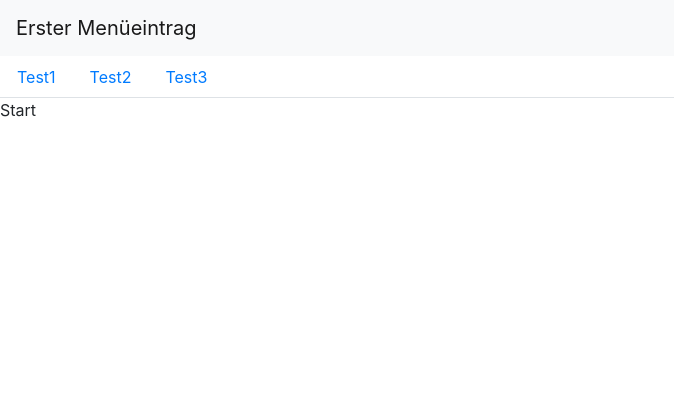
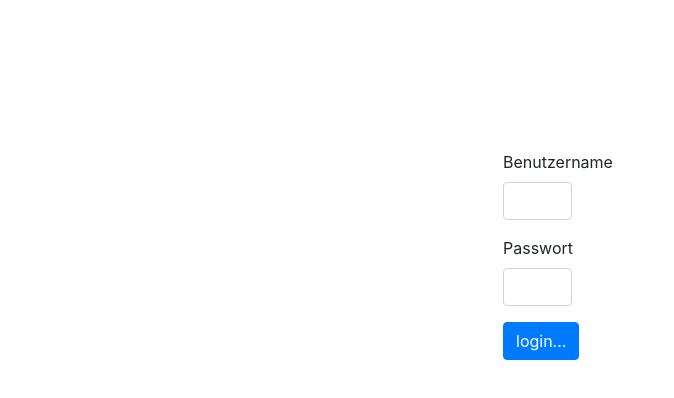
Before and after one commit to krasowskir/documents-frontend, a React (Create React App) app: page / in a window 1280 px wide. Shown: the top 398 px of the page, without its empty margins (0-674 px from the left). Built offline with nearby package versions, Linux system fonts and the light colour scheme; the HTML template or start-up script is replaced by a standard one.

Commit message:
version 7 -login aufgeteilt und migriert in Profileontainer -css klassen hinzugefügt -fetch repariert

```diff
--- a/package.json
+++ b/package.json
@@ -4,7 +4,10 @@
   "private": true,
   "dependencies": {
     "@fortawesome/fontawesome-free": "^5.4.1",
+    "base-64": "^0.1.0",
     "bootstrap": "^4.1.3",
+    "es6-promise": "^4.2.5",
+    "isomorphic-fetch": "^2.2.1",
     "jquery": "^3.3.1",
     "path": "^0.12.7",
     "react": "^16.5.2",
--- a/src/App.js
+++ b/src/App.js
@@ -1,15 +1,41 @@
 import React, { Component } from "react";
 import "./App.css";
+import fetch from "isomorphic-fetch";
+import base64 from "base-64";
 import "bootstrap/dist/css/bootstrap.css";
 import "bootstrap/dist/js/bootstrap.bundle";
 
-import ProfilTab from "./ProfilTab/ProfilTab";
-import FotoComponent from "./Foto/FotoComponent";
+import Login from "./Login/Login";
+import ProfilContainer from "./Profil/ProfilContainer";
 
 class App extends Component {
-  render() {
+  constructor(props) {
+    super(props);
+    this.state = {
+      logedIn: null,
+      editable: false,
+      username: "",
+      password: ""
+    };
+    this.renderDefault = this.renderDefault.bind(this);
+    this.onLogedIn = this.onLogedIn.bind(this);
+  }
+
+  onLogedIn(credentails) {
+    let { logedIn, username, password } = this.state;
+    logedIn = true;
+    username = credentails.username;
+    password = credentails.password;
+    this.setState({
+      logedIn,
+      username,
+      password
+    });
+  }
+
+  renderDefault() {
     return (
-      <div>
+      <div className="profilContainer">
         <nav className="navbar navbar-expand-lg navbar-light bg-light">
           <a className="navbar-brand" href="#">
             Erster Menüeintrag
@@ -38,7 +64,7 @@ class App extends Component {
             Start
           </div>
           <div className="tab-pane fade" id="profil" role="tabpanel" aria-labelledby="profil-tab">
-            <ProfilTab />
+            <ProfilContainer credentials={this.state} />
           </div>
           <div className="tab-pane fade" id="kontakt" role="tabpanel" aria-labelledby="kontakt-tab">
             Kontakt
@@ -47,6 +73,9 @@ class App extends Component {
       </div>
     );
   }
+  render() {
+    return this.state.logedIn == null ? <Login onChange={this.onLogedIn} /> : this.renderDefault();
+  }
 }
 
 export default App;
--- /dev/null
+++ b/src/Login/Login.css
@@ -0,0 +1,10 @@
+html {
+  display: flex;
+  flex-direction: column;
+  justify-content: center;
+  align-items: center;
+}
+.loginForm {
+  margin-top: 150px;
+  width: 25%;
+}
--- a/src/Login/Login.js
+++ b/src/Login/Login.js
@@ -1,24 +1,67 @@
 import React, { Component } from "react";
+import fetch from "isomorphic-fetch";
+import base64 from "base-64";
 import { Form, Button, FormGroup, Label, Input } from "reactstrap";
+import loginForm from "./Login.css";
 
 export default class LoginPage extends Component {
   constructor(props) {
     super(props);
-    this.state = {};
+    this.state = {
+      username: null,
+      password: null
+    };
+    this.onSubmit = this.onSubmit.bind(this);
+    this.onUsernameChange = this.onUsernameChange.bind(this);
+    this.onPasswordChange = this.onPasswordChange.bind(this);
+  }
+
+  onUsernameChange(e) {
+    let { username } = this.state;
+    username = e.target.value;
+    this.setState({
+      username
+    });
+  }
+
+  onPasswordChange(e) {
+    let { password } = this.state;
+    password = e.target.value;
+    this.setState({
+      password
+    });
+  }
+
+  onSubmit(e) {
+    e.preventDefault();
+    let headers = new Headers();
+    headers.append("Accept", "application/json");
+    headers.append("Authorization", "Basic " + base64.encode(this.state.username + ":" + this.state.password));
+    fetch("http://localhost:8090/login", {
+      headers: headers,
+      method: "GET",
+      credentials: "include"
+    }).then(response => {
+      if (response.status == 200) {
+        this.props.onChange(this.state);
+      }
+    });
   }
 
   render() {
     return (
-      <Form method="post">
-        <FormGroup>
+      <Form method="post" className="loginForm" id="myForm">
+        <FormGroup className="">
           <Label>Benutzername</Label>
-          <Input type="text" />
+          <Input type="text" name="benutzername" onChange={this.onUsernameChange} />
         </FormGroup>
-        <FormGroup>
+        <FormGroup className="">
           <Label>Passwort</Label>
-          <Input type="password" />
+          <Input type="password" name="password" onChange={this.onPasswordChange} />
         </FormGroup>
-        <Button type="submit">login...</Button>
+        <Button type="submit" onClick={this.onSubmit} color="primary">
+          login...
+        </Button>
       </Form>
     );
   }
--- /dev/null
+++ b/src/Profil/ProfilContainer.js
@@ -0,0 +1,110 @@
+import React, { Component } from "react";
+import ProfilPortrait from "./ProfilPortrait";
+import ProfilEditable from "./ProfilEditable";
+import base64 from "base-64";
+
+export default class ProfilContainer extends Component {
+  constructor(props) {
+    super(props);
+    this.state = {
+      editable: false,
+      name: null,
+      alter: null,
+      telefonNummer: null,
+      email: null,
+      image: null
+    };
+    this.toggleEditable = this.toggleEditable.bind(this);
+  }
+
+  componentDidMount() {
+    let { username, password } = this.props.credentials;
+    console.log("credentials: " + username, password);
+    this.fetchAccount({ username, password });
+  }
+
+  toggleEditable() {
+    let { editable } = this.state;
+    editable = !editable;
+    this.setState({
+      editable
+    });
+  }
+
+  fetchAccount(credentials) {
+    console.log("credentials: " + credentials.username, credentials.password);
+    let { username, password } = credentials;
+
+    let headers = new Headers();
+    headers.append("Accept", "application/json");
+    headers.append("Authorization", "Basic " + base64.encode(username + ":" + password));
+    fetch("http://localhost:8090/api/account/id/c27a0ae4-26c6-4cfb-8812-761a55cc611b", {
+      method: "GET",
+      headers: headers,
+      credentials: "include"
+    })
+      .then(response => {
+        if (response.status === 200) {
+          return response.json();
+        }
+      })
+      .then(json => {
+        this.onAccountUpdated(json);
+        console.log("json: " + JSON.stringify(json));
+      });
+  }
+
+  onAccountUpdated(meinProfil) {
+    console.log("onAccountUpdated aufgerufen: " + JSON.stringify(meinProfil));
+    this.fetchAccountImage();
+    let { name, alter, telefonNummer, email } = this.state;
+    name = meinProfil.name;
+    alter = meinProfil.alter;
+    telefonNummer = meinProfil.telefonNummer;
+    email = meinProfil.emailAdresse;
+    this.setState({
+      name,
+      alter,
+      telefonNummer,
+      email
+    });
+  }
+
+  fetchAccountImage() {
+    let { username, password } = this.props.credentials;
+    console.log("image credentials: " + username, password);
+    let headers = new Headers();
+    headers.append("Accept", "application/json");
+    headers.append("Authorization", "Basic " + base64.encode(username + ":" + password));
+    fetch("http://localhost:8090/api/account/image/id/c27a0ae4-26c6-4cfb-8812-761a55cc611b", {
+      method: "GET",
+      headers: headers,
+      credentials: "include"
+    })
+      .then(response => {
+        if (response.status === 200) {
+          return response.blob();
+        }
+      })
+      .then(body => {
+        this.onAccountImageFetched(body);
+        console.log("body: " + body);
+      });
+  }
+
+  onAccountImageFetched(myImage) {
+    let { image } = this.state;
+    image = myImage;
+    this.setState({
+      image
+    });
+  }
+
+  render() {
+    return this.state.editable ? (
+      <ProfilEditable account={this.state} onClick={this.toggleEditable} />
+    ) : (
+      <ProfilPortrait account={this.state} onClick={this.toggleEditable} />
+    );
+  }
+}
--- a/src/ProfilTab/ProfilTab.js
+++ b/src/Profil/ProfilEditable.js
@@ -5,13 +5,14 @@ import { Button, Form } from "reactstrap";
 import "bootstrap/dist/css/bootstrap.css";
 import "./profil.css";
 
-export default class ProfilTab extends Component {
+export default class ProfilEditable extends Component {
   constructor(props) {
     super(props);
     this.state = {
+      editable: true,
       name: null,
       alter: null,
-      telefonnummer: null,
+      telefonNummer: null,
       email: null,
       image: null
     };
@@ -21,6 +22,18 @@ export default class ProfilTab extends Component {
     this.onChangeTel = this.onChangeTel.bind(this);
     this.onChangeEmail = this.onChangeEmail.bind(this);
     this.onSubmit = this.onSubmit.bind(this);
+  }
+
+  componentDidMount() {
+    let { name, alter, telefonNummer, email } = this.props.account;
+    console.log("didMount " + name, alter, telefonNummer, email);
+    this.setState({
+      editable: false,
+      name,
+      alter,
+      telefonNummer,
+      email
+    });
   }
 
   onChangeImage(e) {
@@ -64,20 +77,26 @@ export default class ProfilTab extends Component {
 
   onSubmit() {
     console.info("submitted with: " + JSON.stringify(this.state));
+    var form = document.querySelector("myForm");
+    this.props.onClick();
     fetch("http://localhost:8090/api/accountPost", {
       method: "POST",
-      body: JSON.stringify(this.state)
-    }).then(response => response.json());
+      body: new FormData(form)
+    }).then(response => {
+      if (response.status == "200") {
+        console.log(JSON.stringify(response));
+      }
+    });
   }
 
   render() {
     return (
-      <Form className="row" method="post" action="http://localhost:8090/api/accountPost" encType="multipart/form-data">
+      <Form className="row" method="post" id="myForm" encType="multipart/form-data">
         <div className="meinform col-md-4 offset-md-2">
-          <MyInput type="text" name="name" placeholder="Name..." onChange={this.onChangeName} />
-          <MyInput type="text" name="alter" placeholder="Alter..." onChange={this.onChangeAlter} />
-          <MyInput type="text" name="tel" placeholder="Telefonnummer..." onChange={this.onChangeTel} />
-          <MyInput type="text" name="email" placeholder="Email..." onChange={this.onChangeEmail} />
+          <MyInput type="text" name="name" placeholder="Name..." value={this.state.name} onChange={this.onChangeName} />
+          <MyInput type="text" name="alter" placeholder="Alter..." value={this.state.alter} onChange={this.onChangeAlter} />
+          <MyInput type="text" name="tel" placeholder="Telefonnummer..." value={this.state.telefonNummer} onChange={this.onChangeTel} />
+          <MyInput type="text" name="email" placeholder="Email..." value={this.state.email} onChange={this.onChangeEmail} />
           <Button type="submit" className="btn btn-primary">
             Abgeben
           </Button>
--- /dev/null
+++ b/src/Profil/ProfilPortrait.js
@@ -0,0 +1,57 @@
+import React, { Component } from "react";
+import { Card } from "reactstrap";
+import "./profil.css";
+import { Button } from "reactstrap";
+
+export default class ProfilPortrait extends Component {
+  constructor(props) {
+    super(props);
+    this.state = {
+      name: "",
+      alter: "",
+      email: "",
+      telefonNr: "",
+      image: null
+    };
+  }
+
+  componentWillReceiveProps(nextProps) {
+    console.log("this.props " + this.props.name, this.props.alter, this.props.email, this.props.telefonNr);
+    console.log("nextProps: " + nextProps.account.name, nextProps.account.alter, nextProps.account.email, nextProps.account.telefonNr);
+    let { name, alter, email, telefonNr, image } = this.state;
+    name = nextProps.account.name;
+    alter = nextProps.account.alter;
+    telefonNr = nextProps.account.telefonNummer;
+    email = nextProps.account.emailAdresse;
+    image = nextProps.account.image;
+    console.log("receiveProps props " + name, alter, telefonNr, email);
+    this.setState({
+      name,
+      alter,
+      email,
+      telefonNr,
+      image
+    });
+  }
+
+  render() {
+    let { image } = this.state;
+
+    return (
+      <Card className="card cardStyle">
+        <Button className="btn btn-success" onClick={this.props.onClick}>
+          Bearbeiten
+        </Button>
+        {image != null ? (
+          <img className="card-img-top" alt="Card image cap" src={URL.createObjectURL(image)} />
+        ) : (
+          <img className="card-img-top" alt="Card image cap" src="" />
+        )}
+        <h5 className="card-title">{this.state.name}</h5>
+        <p className="card-text">{this.state.alter}</p>
+        <p className="card-text">{this.state.email}</p>
+        <p className="card-text">{this.state.telefonNr}</p>
+      </Card>
+    );
+  }
+}
--- /dev/null
+++ b/src/Profil/profil.css
@@ -0,0 +1,3 @@
+.cardStyle {
+  width: 18rem;
+}
--- a/src/ProfilTab/profil.css
+++ /dev/null
@@ -1,4 +0,0 @@
-.meinform {
-  /* margin: 15px;
-  width: 100%; */
-}
--- a/src/widgets/Input.js
+++ b/src/widgets/Input.js
@@ -1,11 +1,11 @@
 import React from "react";
 import { Input, Label, FormGroup } from "reactstrap";
 
-const MyInput = ({ label, placeholder, type, onChange, name }) => {
+const MyInput = ({ label, placeholder, type, onChange, name, value }) => {
   return (
     <FormGroup>
       <Label>{label}</Label>
-      <Input type={type} placeholder={placeholder} onChange={onChange} name={name} />
+      <Input type={type} placeholder={placeholder} value={value} onChange={onChange} name={name} />
     </FormGroup>
   );
 };
```
Also changed, not shown: src/App.css (+13 -20 lines).
